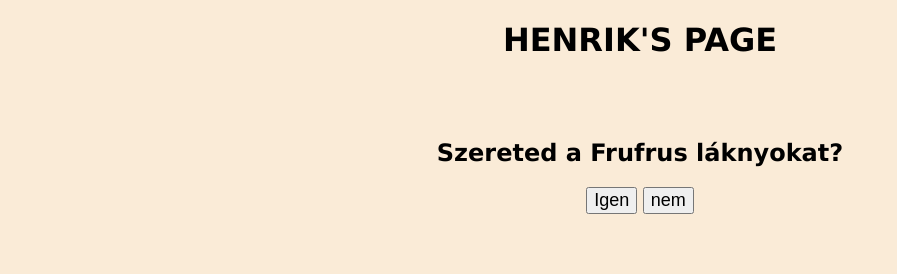
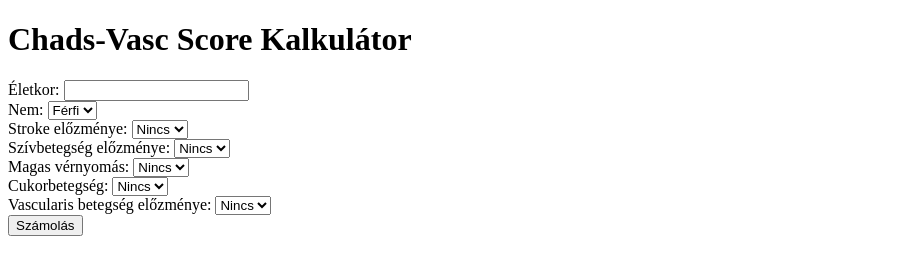
Before and after one commit to Bercbloo/Piton, a plain HTML site: page index.html in a window 1280 px wide. Shown: the whole page, without its empty margins (0-897 px from the left). Drawn offline with Linux system fonts and the light colour scheme.

Commit message:
Update index.html

```diff
--- a/index.html
+++ b/index.html
@@ -1,96 +1,53 @@
 <!DOCTYPE html>
- <style>
-    .igen {
-        font-size: large;
-    }
-    .nem {font-size: large;
-    }
+<html lang="en">
+<head>
+    <meta charset="UTF-8">
+    <meta http-equiv="X-UA-Compatible" content="IE=edge">
+    <meta name="viewport" content="width=device-width, initial-scale=1.0">
+    <title>Chads-Vasc Score Kalkulátor</title>
+</head>
+<body>
+    <h1>Chads-Vasc Score Kalkulátor</h1>
+    <form method="post" action="/">
+        <label for="age">Életkor:</label>
+        <input type="number" name="age" required><br>
 
-    .body {
-        background-color: antiquewhite;
-        font-family: Verdana, Geneva, Tahoma, sans-serif;
-        font-weight: bold;
-    }
+        <label for="gender">Nem:</label>
+        <select name="gender" required>
+            <option value="male">Férfi</option>
+            <option value="female">Nő</option>
+        </select><br>
 
-    .kerdes {font-weight: bolder;}
+        <label for="stroke">Stroke előzménye:</label>
+        <select name="stroke" required>
+            <option value="0">Nincs</option>
+            <option value="1">Van</option>
+        </select><br>
+        <label for="heart_disease">Szívbetegség előzménye:</label>
+        <select name="heart_disease" required>
+            <option value="0">Nincs</option>
+            <option value="1">Van</option>
+        </select><br>
 
-    .igenkatt {
-        background-color: aqua;
-        font-family: Verdana, Geneva, Tahoma, sans-serif;
-        font-weight: bold;
-        font-size: large;
-    }
+        <label for="hypertension">Magas vérnyomás:</label>
+        <select name="hypertension" required>
+            <option value="0">Nincs</option>
+            <option value="1">Van</option>
+        </select><br>
 
-    .nemkatt {
-        background-color: red;
-        font-weight: bolder;
-        font-size: large;
-    }
+        <label for="diabetes">Cukorbetegség:</label>
+        <select name="diabetes" required>
+            <option value="0">Nincs</option>
+            <option value="1">Van</option>
+        </select><br>
 
-    .vissza {
-        font-family: 'Franklin Gothic Medium', 'Arial Narrow', Arial, sans-serif;
-        font-size: medium;
-        border: 10px solid blue;
-        border-radius: 2px;
+        <label for="vascular_disease">Vascularis betegség előzménye:</label>
+        <select name="vascular_disease" required>
+            <option value="0">Nincs</option>
+            <option value="1">Van</option>
+        </select><br>
 
-    }
-
-
- </style>
-
- <script>
-
-    teljes = document.getElementById("teljes")
-
-    function nemkatt() {
-        document.getElementById("body").style.display='none'
-        document.getElementById("nemkatt").style.display=''
-       // teljes.style.backgroundColor='red'
-
-
-    }
-
-    function igenkatt() {
-        document.getElementById("body").style.display='none'
-        document.getElementById("igenkatt").style.display=''
-       // teljes.style.backgroundColor='green'
-
-    }
-
-    function vissza() {
-        document.getElementById("nemkatt").style.display='none'
-        document.getElementById("igenkatt").style.display='none'
-        document.getElementById("body").style.display=''
-
-    }
-
- </script>
-
-<center>
-<div id="teljes" class="teljes">
-<body class="body">
-    <h1>
-        HENRIK'S PAGE
-    </h1>
-    <br>
-    <br>
-    <h2 id="kerdes" class="kerdes">Szereted a Frufrus láknyokat?</h1>
-    <button id="igen" class="igen" onclick="igenkatt()">Igen</button>
-    <button id="nem" class="nem" onclick="nemkatt()">nem</button>
+        <button type="submit">Számolás</button>
+    </form>
 </body>
-</div>
-
-<div id="igenkatt"class="igenkatt"style="display: none;">
-    <h1>AKKOR TE EGY RENDES EMBER VAGY</h1>
-        <br><br>
-            <button id="vissza" class="vissza" onclick="vissza()">vissza</button>
-        </div>
-
-
-<div class="nemkatt" id="nemkatt" style="display: none;">
-<br><br><br>
-<h1>SÖtétben bújkáló ellenforradalmár reszkess</h1>
-<button id="vissza" class="vissza"></button>
-
-</div>
-</center>
+</html>
```
